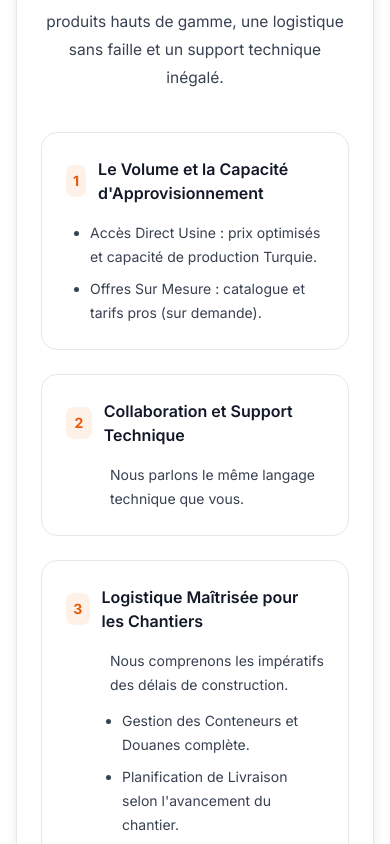
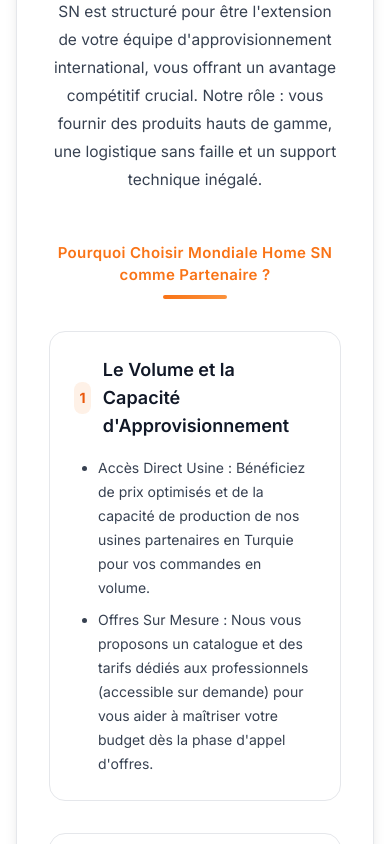
Before and after one commit to thiamyoussouph/MONDIALHOME, a Next.js app: page / in a window 390 px wide. Shown: the part 1918-2762 px from the top of the page. Built offline with nearby package versions, Linux system fonts and the light colour scheme.

Commit message:
gestion de la page dacceuil et arriere plan ajustement

```diff
--- a/app/page.tsx
+++ b/app/page.tsx
@@ -213,21 +213,19 @@
       <HeroCarousel />
 
       {/* Categories Section */}
- <section className="relative bg-white py-16 sm:py-24">
-  {/* Arrière-plan très subtil (derrière le contenu) */}
-  <div
-    aria-hidden
-    className="pointer-events-none absolute inset-0 -z-10 bg-gradient-to-br from-gray-50/50 to-white"
-  />
 
-  {/* Contenu */}
+{/* === SECTION B2B (COLLER ICI, DANS LE return) === */}
+<section className="relative py-24 bg-white">
+  {/* Arrière-plan très subtil */}
+  <div className="absolute inset-0 bg-gradient-to-br from-gray-50/50 to-white pointer-events-none -z-10" />
+
   <div className="relative z-10 max-w-6xl mx-auto px-4 sm:px-6">
     <motion.div
       variants={vWrap}
-      initial="hidden"
+      initial={false}                 // évite le "blanc" sur mobile
       whileInView="visible"
-      viewport={{ once: true, amount: 0.2 }}
-      className="space-y-10 sm:space-y-12"
+      viewport={{ once: true, amount: 0.25 }}
+      className="space-y-12"
     >
       {/* Marque minimaliste */}
       <motion.div variants={vItem} className="flex justify-center">
@@ -243,7 +241,7 @@
       {/* Titre + intro */}
       <motion.h2
         variants={vItem}
-        className="text-center text-[26px] sm:text-[34px] leading-[1.15] font-semibold text-gray-900"
+        className="text-center text-[28px] sm:text-[34px] leading-[1.15] font-semibold text-gray-900"
       >
         La Qualité Mondiale, <span className="text-gray-800">Notre Promesse Quotidienne</span>
       </motion.h2>
@@ -260,7 +258,7 @@
         </p>
       </motion.div>
 
-      {/* Ligne accent */}
+      {/* Ligne de séparation */}
       <motion.div variants={vItem} className="flex justify-center">
         <div className="w-16 h-1 bg-gradient-to-r from-orange-500 to-orange-400 rounded-full" />
       </motion.div>
@@ -277,26 +275,39 @@
         variants={vItem}
         className="rounded-2xl border border-gray-200 bg-white shadow-lg hover:shadow-xl transition-shadow duration-300"
       >
-        <div className="p-6 sm:p-10">
+        <div className="p-8 sm:p-10">
           <motion.h3
             variants={vItem}
-            className="text-center text-[20px] sm:text-[24px] font-semibold text-gray-900 mb-6 sm:mb-8"
+            className="text-center text-[22px] sm:text-[24px] font-semibold text-gray-900 mb-8"
           >
             Partenariat B2B : Solutions d&apos;Ameublement et BTP pour les Professionnels
           </motion.h3>
 
           <motion.p
             variants={vItem}
-            className="text-[15.5px] sm:text-base leading-7 text-gray-700 text-center max-w-3xl mx-auto mb-10 sm:mb-12"
+            className="text-[15.5px] sm:text-base leading-7 text-gray-700 text-center max-w-3xl mx-auto mb-12"
           >
             Architecte, promoteur, ou chef de projet : vos chantiers exigent fiabilité, conformité et volumes.
             Mondiale Home SN est structuré pour être l&apos;extension de votre équipe d&apos;approvisionnement
             international, vous offrant un avantage compétitif crucial. Notre rôle : vous fournir des produits
             hauts de gamme, une logistique sans faille et un support technique inégalé.
           </motion.p>
+{/* --- Intertitre "Pourquoi Choisir..." (orange + marge bas) --- */}
+<div className="text-center">
+  <motion.h4
+    variants={vItem}
+    className="text-[15px] sm:text-xl font-semibold text-orange-500 tracking-wide"
+  >
+    Pourquoi Choisir Mondiale Home SN comme Partenaire ?
+  </motion.h4>
+
+  {/* petite barre orange + espace bas */}
+  <div className="mx-auto mt-2 mb-8 h-1 w-16 rounded-full bg-gradient-to-r from-orange-500 to-orange-400" />
+</div>
 
           {/* cartes */}
-          <div className="grid gap-6 sm:gap-8 sm:grid-cols-3">
+          <div className="grid gap-8 sm:grid-cols-3">
+            {/* 1 */}
             <motion.div
               variants={vCard}
               className="h-full rounded-xl border border-gray-200 p-6 transition-all duration-300 hover:border-orange-300 hover:shadow-md bg-white group"
@@ -305,16 +316,23 @@
                 <div className="w-8 h-8 bg-orange-500/10 rounded-lg flex items-center justify-center mr-3 group-hover:bg-orange-500/20 transition-colors">
                   <span className="text-orange-600 font-bold text-sm">1</span>
                 </div>
-                <p className="font-semibold text-gray-900 text-base sm:text-lg">
+                <p className="font-semibold text-gray-900 text-lg">
                   Le Volume et la Capacité d&apos;Approvisionnement
                 </p>
               </div>
               <ul className="list-disc pl-6 space-y-2 text-sm leading-6 text-gray-700">
-                <li>Accès Direct Usine : prix optimisés et capacité de production Turquie.</li>
-                <li>Offres Sur Mesure : catalogue et tarifs pros (sur demande).</li>
+                <li>
+                  Accès Direct Usine : Bénéficiez de prix optimisés et de la capacité de production de nos usines
+                  partenaires en Turquie pour vos commandes en volume.
+                </li>
+                <li>
+                  Offres Sur Mesure : Nous vous proposons un catalogue et des tarifs dédiés aux professionnels
+                  (accessible sur demande) pour vous aider à maîtriser votre budget dès la phase d&apos;appel d&apos;offres.
+                </li>
               </ul>
             </motion.div>
 
+            {/* 2 */}
             <motion.div
               variants={vCard}
               className="h-full rounded-xl border border-gray-200 p-6 transition-all duration-300 hover:border-orange-300 hover:shadow-md bg-white group"
@@ -323,7 +341,7 @@
                 <div className="w-8 h-8 bg-orange-500/10 rounded-lg flex items-center justify-center mr-3 group-hover:bg-orange-500/20 transition-colors">
                   <span className="text-orange-600 font-bold text-sm">2</span>
                 </div>
-                <p className="font-semibold text-gray-900 text-base sm:text-lg">
+                <p className="font-semibold text-gray-900 text-lg">
                   Collaboration et Support Technique
                 </p>
               </div>
@@ -332,6 +350,7 @@
               </p>
             </motion.div>
 
+            {/* 3 */}
             <motion.div
               variants={vCard}
               className="h-full rounded-xl border border-gray-200 p-6 transition-all duration-300 hover:border-orange-300 hover:shadow-md bg-white group"
@@ -340,7 +359,7 @@
                 <div className="w-8 h-8 bg-orange-500/10 rounded-lg flex items-center justify-center mr-3 group-hover:bg-orange-500/20 transition-colors">
                   <span className="text-orange-600 font-bold text-sm">3</span>
                 </div>
-                <p className="font-semibold text-gray-900 text-base sm:text-lg">
+                <p className="font-semibold text-gray-900 text-lg">
                   Logistique Maîtrisée pour les Chantiers
                 </p>
               </div>
@@ -348,14 +367,20 @@
                 Nous comprenons les impératifs des délais de construction.
               </p>
               <ul className="list-disc pl-14 space-y-2 text-sm leading-6 text-gray-700">
-                <li>Gestion des Conteneurs et Douanes complète.</li>
-                <li>Planification de Livraison selon l&apos;avancement du chantier.</li>
+                <li>
+                  Gestion des Conteneurs et Douanes : Nous assurons la gestion complète de la logistique, du départ
+                  usine au dédouanement à l&apos;arrivée, pour éviter les retards coûteux.
+                </li>
+                <li>
+                  Planification de Livraison : Nous coordonnons la livraison sur site pour qu&apos;elle corresponde
+                  à l&apos;avancement exact de votre chantier.
+                </li>
               </ul>
             </motion.div>
           </div>
 
           {/* CTA */}
-          <motion.div variants={vItem} className="mt-10 sm:mt-12 text-center border-t border-gray-100 pt-8">
+          <motion.div variants={vItem} className="mt-12 text-center border-t border-gray-100 pt-8">
             <h5 className="text-lg font-semibold text-gray-900 mb-2">Devenons Partenaires</h5>
             <p className="text-gray-700 mb-6 max-w-2xl mx-auto">
               Vous avez un appel d&apos;offres ou un grand projet en cours ?
@@ -372,8 +397,7 @@
     </motion.div>
   </div>
 </section>
-
-
+{/* === FIN SECTION B2B === */}
 
 
 
```
